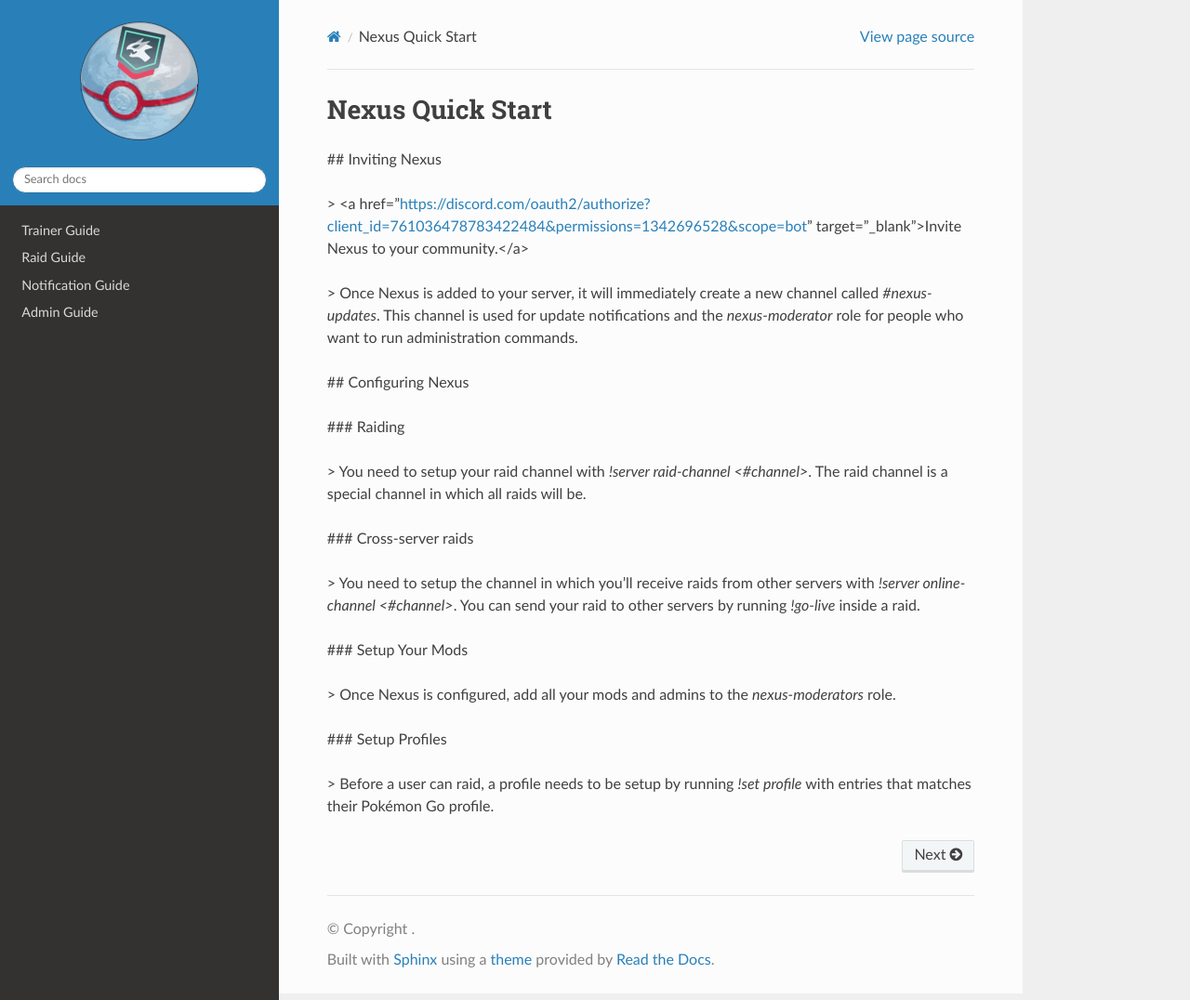
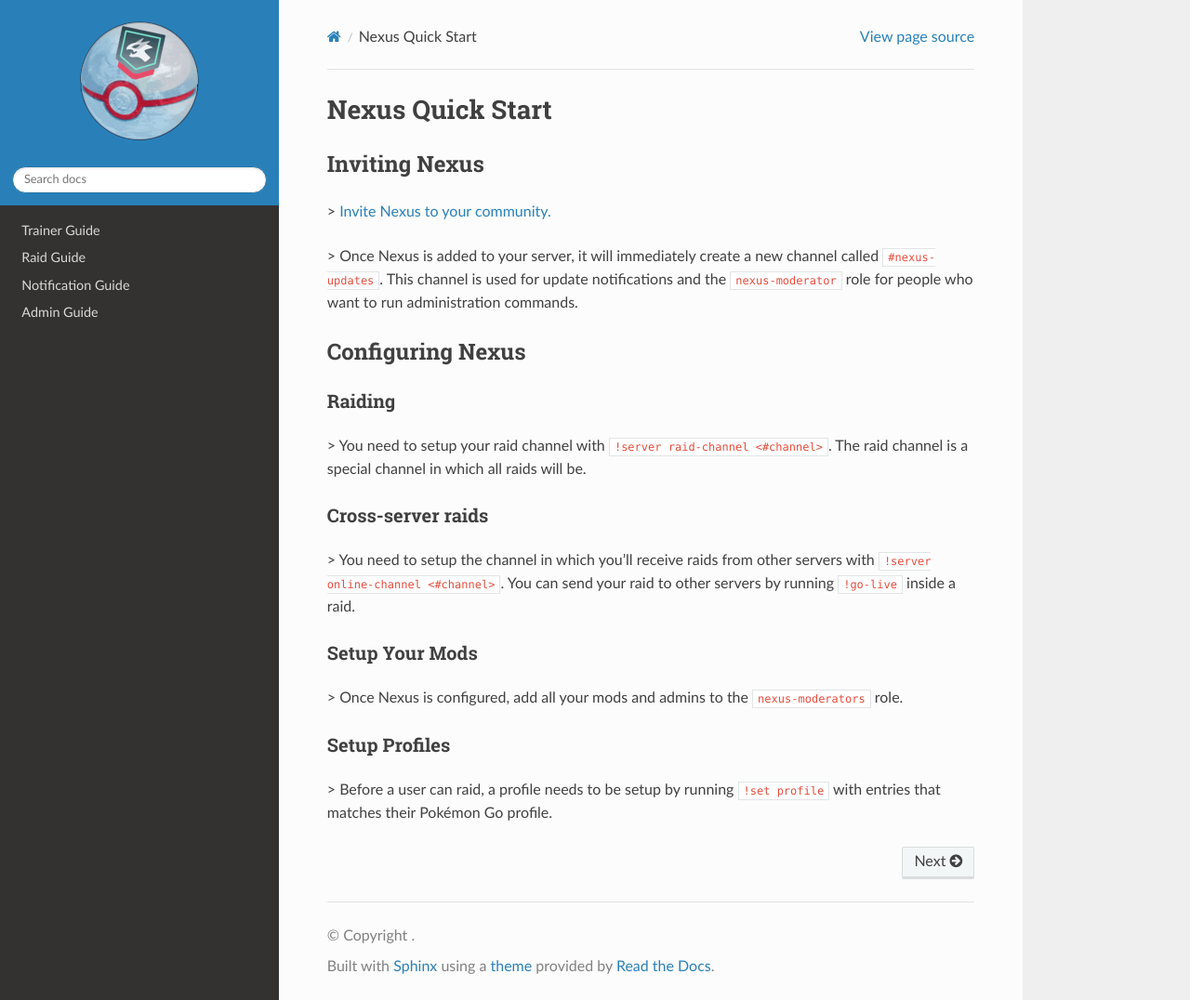
Before and after one commit to NexusRaids/nexus-docs, a Sphinx documentation site: the page built from docs/index.rst, in a window 1280 px wide and 1076 px high. Shown: the whole window at 93% size. Built offline with Sphinx 7.4.7 and the Read the Docs theme 2.0.0, drawn with Linux system fonts in a browser that asks for light colours; formulas are drawn with MathJax 3; some of the changed lines change nothing that is shown.

Commit message:
fix .rst formatting

```diff
--- a/docs/index.rst
+++ b/docs/index.rst
@@ -1,29 +1,35 @@
 Nexus Quick Start
 ===================================
 
-## Inviting Nexus
+Inviting Nexus
+##############
 
-> <a href="https://discord.com/oauth2/authorize?client_id=761036478783422484&permissions=1342696528&scope=bot" target="_blank">Invite Nexus to your community.</a>
+> |invite_link|
 
-> Once Nexus is added to your server, it will immediately create a new channel called `#nexus-updates`. This channel is used for update notifications and the `nexus-moderator` role for people who want to run administration commands.
+> Once Nexus is added to your server, it will immediately create a new channel called ``#nexus-updates``. This channel is used for update notifications and the ``nexus-moderator`` role for people who want to run administration commands.
 
-## Configuring Nexus
+Configuring Nexus
+#################
 
-### Raiding
+Raiding
+*******
 
-> You need to setup your raid channel with `!server raid-channel <#channel>`. The raid channel is a special channel in which all raids will be.
+> You need to setup your raid channel with ``!server raid-channel <#channel>``. The raid channel is a special channel in which all raids will be.
 
-###  Cross-server raids
+Cross-server raids
+******************
 
-> You need to setup the channel in which you'll receive raids from other servers with `!server online-channel <#channel>`. You can send your raid to other servers by running `!go-live` inside a raid.
+> You need to setup the channel in which you'll receive raids from other servers with ``!server online-channel <#channel>``. You can send your raid to other servers by running ``!go-live`` inside a raid.
 
-### Setup Your Mods
+Setup Your Mods
+***************
 
-> Once Nexus is configured, add all your mods and admins to the `nexus-moderators` role.
+> Once Nexus is configured, add all your mods and admins to the ``nexus-moderators`` role.
 
-### Setup Profiles
+Setup Profiles
+**************
 
-> Before a user can raid, a profile needs to be setup by running `!set profile` with entries that matches their Pokémon Go profile.
+> Before a user can raid, a profile needs to be setup by running ``!set profile`` with entries that matches their Pokémon Go profile.
 
 
 .. toctree::
@@ -34,3 +40,7 @@
    raid
    notification
    admin
+
+.. |invite_link| raw:: html
+
+   <a href="https://discord.com/oauth2/authorize?client_id=761036478783422484&permissions=1342696528&scope=bot" target="_blank">Invite Nexus to your community.</a>
```
